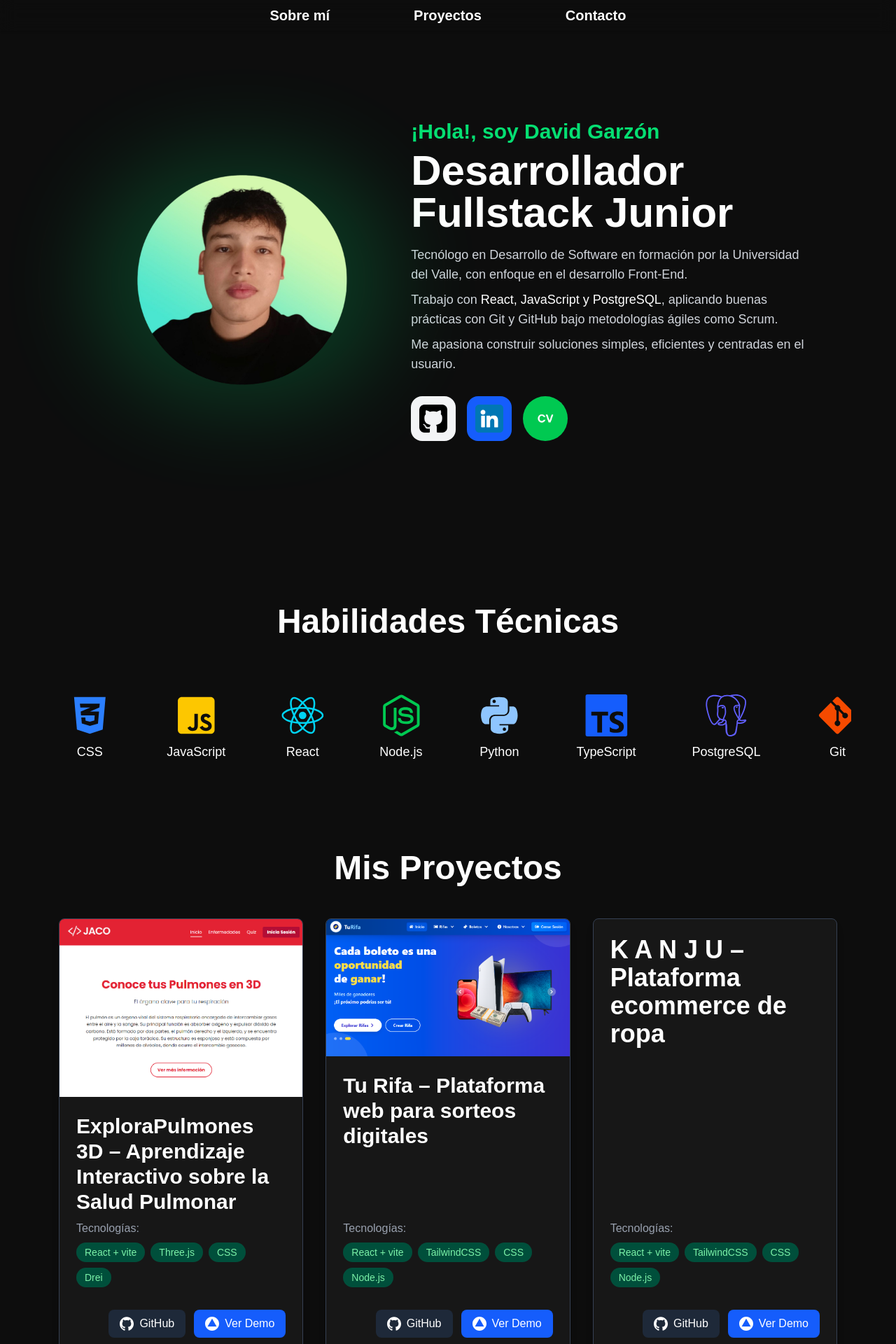
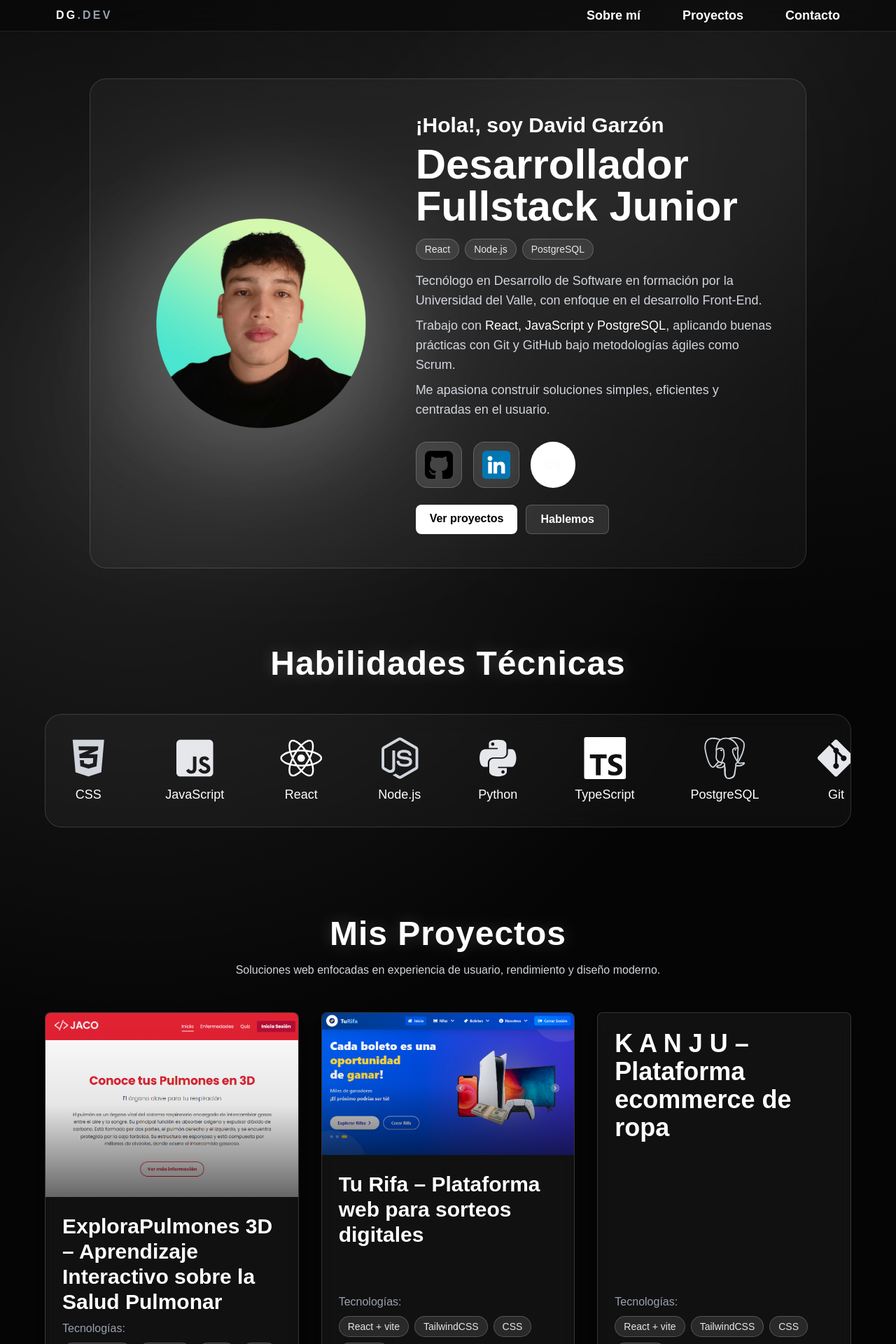
Before and after one commit to DavidGarzonDev/portafolio, a React (Vite) app: page / in a window 1280 px wide. Shown: the top 1920 px of the page at 70% size. Built offline with nearby package versions, Linux system fonts and the light colour scheme; no server answers.

Commit message:
Mejora la presentación general y hace el portafolio más llamativo

```diff
--- a/src/App.jsx
+++ b/src/App.jsx
@@ -11,24 +11,25 @@ import { TechSlider } from "./components/TechSlider";
 
 const App = () => {
   return (
-    <>
+    <main className="relative overflow-hidden">
       <Header />
+      <ScrollHint />
 
-      <section id="about">
+      <section id="about" className="relative">
         <About />
       </section>
       <TechSlider />
 
-      <section id="projects">
+      <section id="projects" className="relative">
         <Projects />
       </section>
 
-      <section id="contact">
+      <section id="contact" className="relative pb-16">
         <Contact />
       </section>
       <Footer />
 
-    </>
+    </main>
   )
 }
 
--- a/src/components/Projectcard.jsx
+++ b/src/components/Projectcard.jsx
@@ -9,15 +9,16 @@ const ProjectCard = ({
 
 }) => {
     return (
-        <div className="bg-neutral-900 text-white shadow-lg rounded-lg overflow-hidden flex flex-col h-full border border-gray-700 hover:border-green-400 transition-all hover:scale-105">
+        <div className="bg-white/5 backdrop-blur-md text-white shadow-lg rounded-lg overflow-hidden flex flex-col h-full border border-white/15 hover:border-white/50 transition-all hover:scale-[1.02] hover:-translate-y-1">
 
             {image ? (
-                <div className="w-full aspect-video bg-gray-800">
+                <div className="w-full aspect-video bg-gray-800 relative">
                     <img
                         src={image}
                         alt={title}
                         className="object-cover h-full w-full"
                     />
+                    <div className="absolute inset-0 bg-gradient-to-t from-black/60 via-black/10 to-transparent" />
                 </div>
             ) : (
                 <div className="p-6 pb-0">
@@ -39,7 +40,7 @@ const ProjectCard = ({
                             {technologies.map((tech, index) => (
                                 <span
                                     key={index}
-                                    className="px-3 py-1 bg-emerald-900 rounded-full text-sm text-green-300 hover:scale-110 transition-all cursor-pointer"
+                                    className="px-3 py-1 bg-white/10 border border-white/20 rounded-full text-sm text-gray-200 hover:scale-110 transition-all cursor-pointer"
                                 >
                                     {tech}
                                 </span>
@@ -55,7 +56,7 @@ const ProjectCard = ({
                             href={githubLink}
                             target="_blank"
                             rel="noopener noreferrer"
-                            className="flex items-center gap-2 px-4 py-2 bg-gray-800 rounded-lg hover:bg-gray-700 transition-all hover:scale-105"
+                            className="flex items-center gap-2 px-4 py-2 bg-white/10 border border-white/20 rounded-lg hover:bg-white/20 transition-all hover:scale-105"
                         >
                             <svg
                                 xmlns="http://www.w3.org/2000/svg"
@@ -74,7 +75,7 @@ const ProjectCard = ({
                             href={vercelLink}
                             target="_blank"
                             rel="noopener noreferrer"
-                            className="flex items-center gap-2 px-4 py-2 bg-blue-600 rounded-lg hover:bg-blue-500 transition-all hover:scale-105"
+                            className="flex items-center gap-2 px-4 py-2 bg-white text-black rounded-lg hover:bg-gray-200 transition-all hover:scale-105"
                         >
                             <svg
                                 xmlns="http://www.w3.org/2000/svg"
--- a/src/components/ScrollHint.jsx
+++ b/src/components/ScrollHint.jsx
@@ -12,7 +12,7 @@ const ScrollHint = () => {
     if (!show) return null;
 
     return (
-        <div className="fixed bottom-6 left-1/2 transform -translate-x-1/2 text-green-400 animate-bounce flex items-center gap-2 z-50">
+        <div className="fixed bottom-6 left-1/2 transform -translate-x-1/2 text-white/80 animate-bounce flex items-center gap-2 z-50">
             <span className="text-2xl md:text-3xl font-medium">Desliza</span>
             <svg
                 xmlns="http://www.w3.org/2000/svg"
--- a/src/components/TechSlider.jsx
+++ b/src/components/TechSlider.jsx
@@ -3,33 +3,33 @@ import { FaHtml5, FaCss3Alt, FaJsSquare, FaReact, FaNodeJs, FaPython, FaGitAlt }
 import { SiTypescript, SiPostgresql } from "react-icons/si";
 
 const techIcons = [
-    { icon: <FaHtml5 className="text-orange-500" />, name: "HTML" },
-    { icon: <FaCss3Alt className="text-blue-500" />, name: "CSS" },
-    { icon: <FaJsSquare className="text-yellow-400" />, name: "JavaScript" },
-    { icon: <FaReact className="text-cyan-400" />, name: "React" },
-    { icon: <FaNodeJs className="text-green-500" />, name: "Node.js" },
-    { icon: <FaPython className="text-blue-300" />, name: "Python" },
-    { icon: <SiTypescript className="text-blue-600" />, name: "TypeScript" },
-    { icon: <SiPostgresql className="text-indigo-500" />, name: "PostgreSQL" },
-    { icon: <FaGitAlt className="text-orange-600" />, name: "Git" },
+    { icon: <FaHtml5 className="text-white" />, name: "HTML" },
+    { icon: <FaCss3Alt className="text-gray-300" />, name: "CSS" },
+    { icon: <FaJsSquare className="text-gray-200" />, name: "JavaScript" },
+    { icon: <FaReact className="text-white" />, name: "React" },
+    { icon: <FaNodeJs className="text-gray-300" />, name: "Node.js" },
+    { icon: <FaPython className="text-gray-200" />, name: "Python" },
+    { icon: <SiTypescript className="text-white" />, name: "TypeScript" },
+    { icon: <SiPostgresql className="text-gray-300" />, name: "PostgreSQL" },
+    { icon: <FaGitAlt className="text-gray-200" />, name: "Git" },
 ];
 
 export const TechSlider = () => {
     return (
-        <section className=" bg-gradient-to-b flex flex-col items-center py-16">
+        <section className="flex flex-col items-center py-16 px-6">
             {/* Título */}
-            <div className="flex items-center justify-center mb-20 gap-4">
+            <div className="flex items-center justify-center mb-12 gap-4">
 
-                <h2 className="text-4xl md:text-5xl font-bold text-center">Habilidades Técnicas</h2>
+                <h2 className="section-title text-4xl md:text-5xl font-bold text-center">Habilidades Técnicas</h2>
             </div>
 
             {/* Carrusel */}
-            <div className="overflow-hidden w-full max-w-6xl px-5">
+            <div className="glass-panel overflow-hidden w-full max-w-6xl px-5 py-8">
                 <div className="flex animate-slide whitespace-nowrap items-center">
                     {techIcons.concat(techIcons).map((tech, index) => (
                         <div
                             key={index}
-                            className="flex flex-col items-center mx-10 text-5xl md:text-6xl"
+                            className="flex flex-col items-center mx-10 text-5xl md:text-6xl hover:scale-110 transition-transform"
                         >
                             {tech.icon}
                             <span className="text-base md:text-lg mt-2">{tech.name}</span>
--- a/src/pages/About.jsx
+++ b/src/pages/About.jsx
@@ -6,13 +6,13 @@ import LinkedinIcon from "../assets/linkedln-icon.png";
 
 const About = () => {
     return (
-        <div className="min-h-screen flex items-center justify-center p-20   ">
-            <div className="flex flex-col md:flex-row items-center gap-6 max-w-5xl w-full">
+        <div className="min-h-screen flex items-center justify-center px-6 pt-28 pb-12">
+            <div className="glass-panel flex flex-col md:flex-row items-center gap-6 max-w-5xl w-full p-8 md:p-12">
 
                 {/* Foto */}
                 <div className="relative w-60 md:w-200 flex items-center justify-center ">
                     {/* Fondo difuminado */}
-                    <div className="absolute inset-0 bg-green-400 rounded-full blur-3xl opacity-20 z-0" />
+                    <div className="absolute inset-0 bg-white rounded-full blur-3xl opacity-20 z-0" />
 
                     {/* Imagen encima */}
                     <img
@@ -26,11 +26,16 @@ const About = () => {
                 {/* Texto */}
                 <div className="text-center md:text-left">
                     <h2 className="text-2xl md:text-3xl font-bold">
-                        <span className="text-green-400">¡Hola!, soy David Garzón</span>
+                        <span className="text-white">¡Hola!, soy David Garzón</span>
                     </h2>
                     <h1 className="text-4xl md:text-6xl font-bold mt-2">
                         Desarrollador Fullstack Junior
                     </h1>
+                    <div className="flex flex-wrap gap-2 mt-4 justify-center md:justify-start">
+                        <span className="px-3 py-1 rounded-full bg-white/10 border border-white/20 text-sm text-gray-200">React</span>
+                        <span className="px-3 py-1 rounded-full bg-white/10 border border-white/20 text-sm text-gray-200">Node.js</span>
+                        <span className="px-3 py-1 rounded-full bg-white/10 border border-white/20 text-sm text-gray-200">PostgreSQL</span>
+                    </div>
                     <p className="mt-4 text-lg text-gray-300">
                         Tecnólogo en Desarrollo de Software en formación por la Universidad del Valle, con enfoque en el desarrollo Front-End.
                     </p>
@@ -48,7 +53,7 @@ const About = () => {
                             href="https://github.com/DavidGarzonDev"
                             target="_blank"
                             rel="noopener noreferrer"
-                            className="p-3 bg-gray-100 rounded-2xl hover:bg-gray-300 transition-all transform hover:scale-110"
+                            className="p-3 bg-white/10 border border-white/20 rounded-2xl hover:bg-white/20 transition-all transform hover:scale-110 backdrop-blur-md"
                         >
                             <img
                                 src={GithubIcon}
@@ -60,7 +65,7 @@ const About = () => {
                             href="https://www.linkedin.com/in/davidgarzondev/"
                             target="_blank"
                             rel="noopener noreferrer"
-                            className="p-3 bg-blue-600 rounded-2xl hover:bg-blue-500 transition-all transform hover:scale-110"
+                            className="p-3 bg-white/10 border border-white/20 rounded-2xl hover:bg-white/20 transition-all transform hover:scale-110 backdrop-blur-md"
                         >
                             <img
                                 src={LinkedinIcon}
@@ -72,12 +77,16 @@ const About = () => {
                             href="/Cv/cv-h.pdf"
                             target="_blank"
                             rel="noopener noreferrer"
-                            className="p-3 bg-green-500 hover:bg-green-600 transition-all transform hover:scale-110 flex items-center justify-center rounded-full"
+                            className="p-3 bg-white text-black hover:bg-gray-200 transition-all transform hover:scale-110 flex items-center justify-center rounded-full"
                         >
                             <img src= "/Cv/cv.png" alt="Descargar CV" className="w-8 h-8 md:w-10 md:h-10" />
 
                         </a>
 
+                    </div>
+                    <div className="flex gap-3 mt-6 justify-center md:justify-start">
+                        <a href="#projects" className="px-5 py-2 rounded-lg bg-white text-black font-semibold hover:bg-gray-200 transition-all">Ver proyectos</a>
+                        <a href="#contact" className="px-5 py-2 rounded-lg bg-white/10 border border-white/20 text-white font-semibold hover:bg-white/20 transition-all">Hablemos</a>
                     </div>
 
                 </div>
--- a/src/pages/Footer.jsx
+++ b/src/pages/Footer.jsx
@@ -2,8 +2,9 @@ import React from "react";
 
 const Footer = () => {
     return (
-        <footer className="bg-black-900 text-white p-4 text-center w-full  ">
-            © 2025 David Garzón - Todos los derechos reservados
+        <footer className="text-gray-300 p-6 text-center w-full border-t border-white/10 bg-black/30 backdrop-blur-md">
+            <p>© {new Date().getFullYear()} David Garzón - Todos los derechos reservados</p>
+            <p className="text-sm text-gray-500 mt-1">Hecho con React + Vite</p>
         </footer>
     );
 };
--- a/src/pages/Header.jsx
+++ b/src/pages/Header.jsx
@@ -2,9 +2,12 @@ import React from 'react';
 
 const Header = () => {
     return (
-        <header className="fixed top-0 left-0 w-full bg-transparent backdrop-blur-md z-50 py-0 shadow-sm ">
-            <nav className="w-full">
-                <ul className="flex justify-center space-x-0 md:space-x-15 w-full p-2">
+        <header className="fixed top-0 left-0 w-full bg-black/40 backdrop-blur-xl z-50 py-0 border-b border-white/10">
+            <nav className="w-full max-w-6xl mx-auto px-4 py-2 flex items-center justify-between">
+                <a href="#about" className="text-white font-bold tracking-[0.2em] text-sm md:text-base">
+                    DG<span className="text-gray-400">.DEV</span>
+                </a>
+                <ul className="flex justify-center gap-6 md:gap-12">
                     {[
                         { id: 'about', text: 'Sobre mí' },
                         { id: 'projects', text: 'Proyectos' },
@@ -13,8 +16,8 @@ const Header = () => {
                         <li key={item.id}>
                             <a
                                 href={`#${item.id}`}
-                                className="relative text-gray-300 hover:text-white text-xl font-semibold transition-colors duration-300
-                    after:content-[''] after:absolute after:left-0 after:-bottom-1 after:w-0 after:h-1 after:bg-green-400
+                                className="relative text-gray-300 hover:text-white text-base md:text-lg font-semibold transition-colors duration-300
+                    after:content-[''] after:absolute after:left-0 after:-bottom-1 after:w-0 after:h-1 after:bg-white
                     after:transition-all after:duration-500 hover:after:w-full"
                             >
                                 {item.text}
--- a/src/pages/Projects.jsx
+++ b/src/pages/Projects.jsx
@@ -5,14 +5,17 @@ import TuRifa from "../assets/rifa.png";
 
 const Projects = () => {
     return (
-        <main className="min-h-screen bg-gradient-to-b  flex flex-col items-center py-16">
+        <main className="min-h-screen flex flex-col items-center py-16 px-6">
             {/* Título */}
-            <h2 className="text-4xl md:text-5xl font-bold mb-12 text-center">
+            <h2 className="section-title text-4xl md:text-5xl font-bold mb-4 text-center">
                 Mis Proyectos
             </h2>
+            <p className="text-gray-300 text-center max-w-2xl mb-12">
+                Soluciones web enfocadas en experiencia de usuario, rendimiento y diseño moderno.
+            </p>
 
             {/* Sección de Tarjetas */}
-            <div className="grid grid-cols-1 md:grid-cols-2 lg:grid-cols-3 gap-8 max-w-6xl w-full px-5">
+            <div className="grid grid-cols-1 md:grid-cols-2 lg:grid-cols-3 gap-8 max-w-6xl w-full">
                 <ProjectCard
                     image={Pulmones}
                     title="ExploraPulmones 3D – Aprendizaje Interactivo sobre la Salud Pulmonar"
--- a/src/styles/index.css
+++ b/src/styles/index.css
@@ -18,8 +18,38 @@ html {
 }
 
 body {
-  background: #0D0D0D;
+  background: radial-gradient(circle at 15% 20%, rgba(255, 255, 255, 0.12), transparent 35%),
+    radial-gradient(circle at 85% 0%, rgba(255, 255, 255, 0.08), transparent 30%),
+    #050505;
   color: white;
+  min-height: 100vh;
+}
+
+body::before {
+  content: "";
+  position: fixed;
+  inset: 0;
+  background: radial-gradient(circle at 30% 70%, rgba(255, 255, 255, 0.1), transparent 40%),
+    radial-gradient(circle at 70% 30%, rgba(255, 255, 255, 0.06), transparent 35%);
+  filter: blur(80px);
+  pointer-events: none;
+  z-index: -1;
+}
+
+section {
+  scroll-margin-top: 90px;
+}
+
+.glass-panel {
+  background: rgba(255, 255, 255, 0.04);
+  border: 1px solid rgba(255, 255, 255, 0.14);
+  border-radius: 24px;
+  backdrop-filter: blur(14px);
+}
+
+.section-title {
+  letter-spacing: 0.02em;
+  text-shadow: 0 0 24px rgba(255, 255, 255, 0.2);
 }
 
 nav ul {
@@ -60,8 +90,8 @@ nav ul li a:hover {
 
 }
 ::selection {
-  background-color: #22c55e; /* Tailwind: green-500 */
-  color: white; /* color del texto seleccionado */
+  background-color: #f5f5f5;
+  color: #050505;
 }
 
 @keyframes slide {
@@ -72,3 +102,7 @@ nav ul li a:hover {
 .animate-slide {
   animation: slide 20s linear infinite;
 }
+
+.animate-slide:hover {
+  animation-play-state: paused;
+}
```
Also changed, not shown: src/pages/Contact.jsx (+11 -8 lines).
